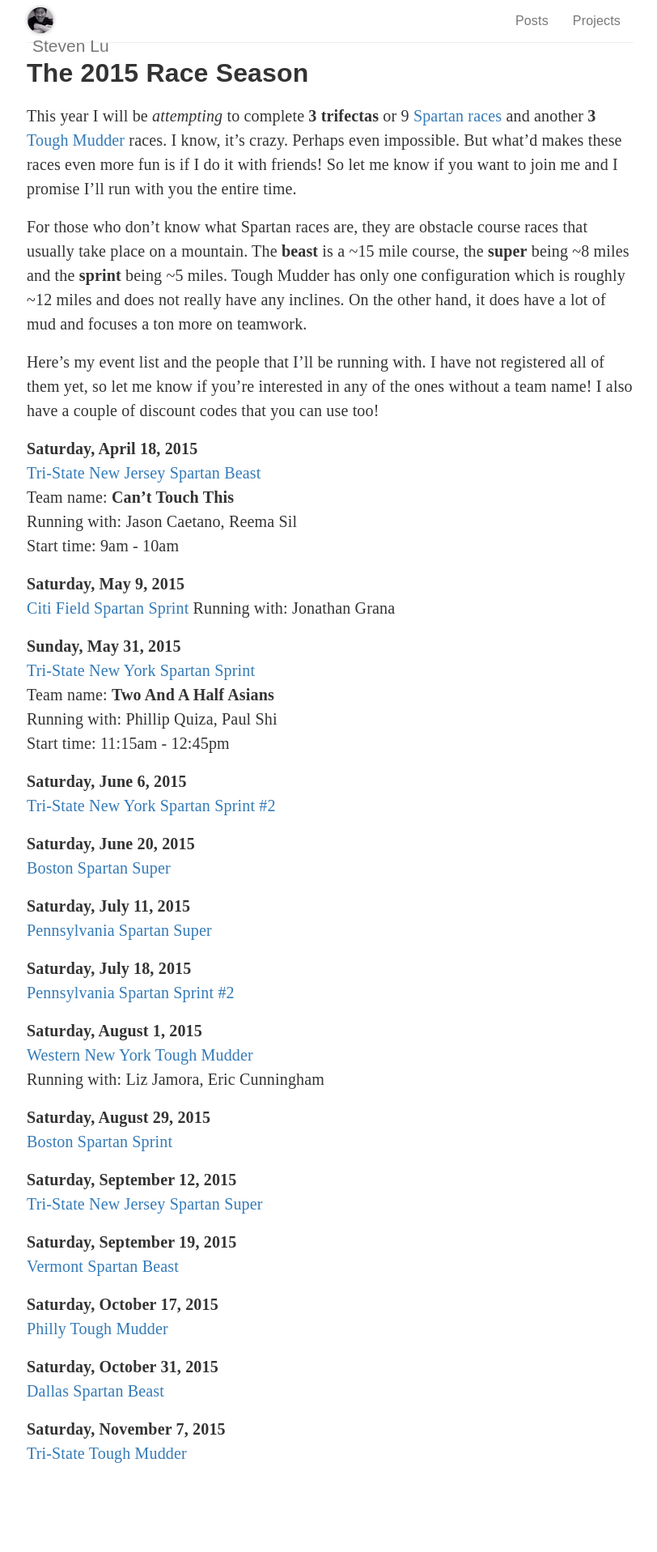
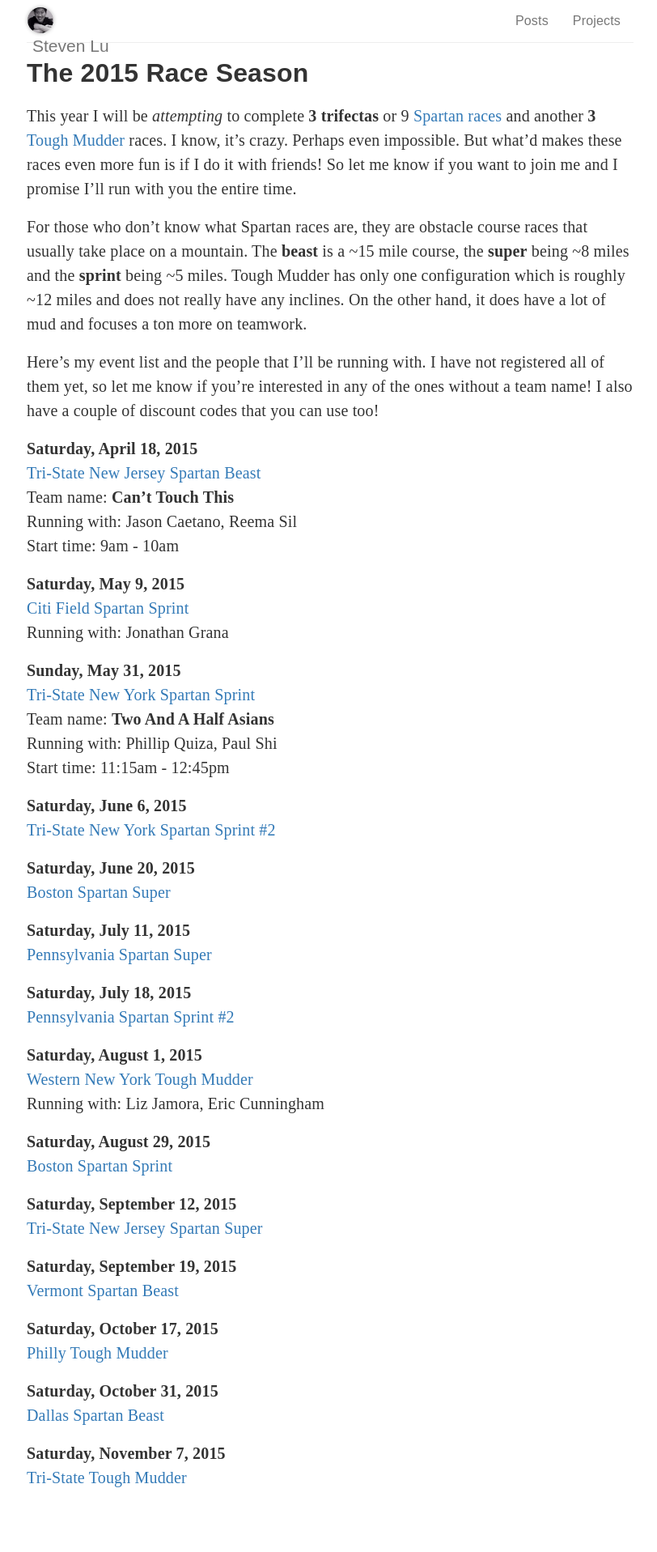
Before and after one commit to sjlu/sjlu.github.io, a Jekyll site: the page built from races/index.md, in a window 1280 px wide. Shown: the whole page at 81% size, without its empty margins (232-1044 px from the left). Built offline with Jekyll 4.4.1, drawn with Linux system fonts in a browser that asks for light colours; nearby versions of some CDN libraries; comment, search, counter and statistics services are not loaded; before the commit the page ends 1887 px from its top, so only the background shows below that.

Commit message:
fixing spacing

```diff
--- a/races/index.md
+++ b/races/index.md
@@ -16,7 +16,7 @@
 Start time: 9am - 10am
 
 **Saturday, May 9, 2015** \\
-[Citi Field Spartan Sprint](http://www.spartan.com/events/?event_id=420/citi-field-sprint-%28stadium%29)
+[Citi Field Spartan Sprint](http://www.spartan.com/events/?event_id=420/citi-field-sprint-%28stadium%29) \\
 Running with: Jonathan Grana
 
 **Sunday, May 31, 2015** \\
```
